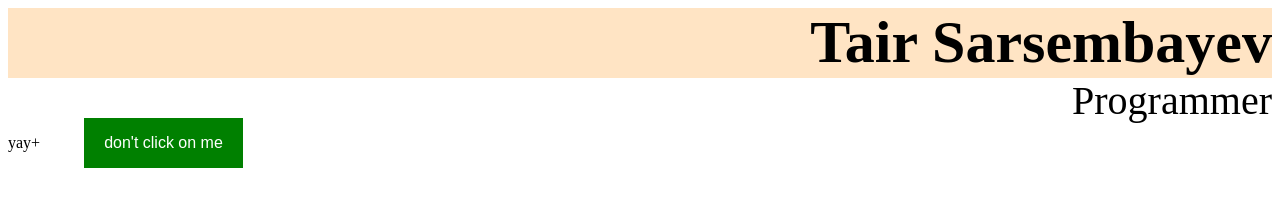
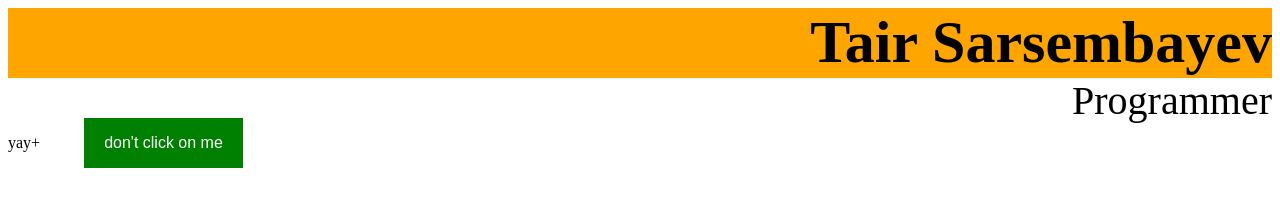
Before and after one commit to gatorloki09/project, a plain HTML site: page index.html in a window 1280 px wide. Drawn offline with Linux system fonts and the light colour scheme.

Commit message:
Update index.html

```diff
--- a/index.html
+++ b/index.html
@@ -19,7 +19,7 @@
   }
     .page_header {
       color: black;
-      background-color: bisque;
+      background-color: orange;
       text-align: right;
       font-size: 40px;
       height: 70px;
```
